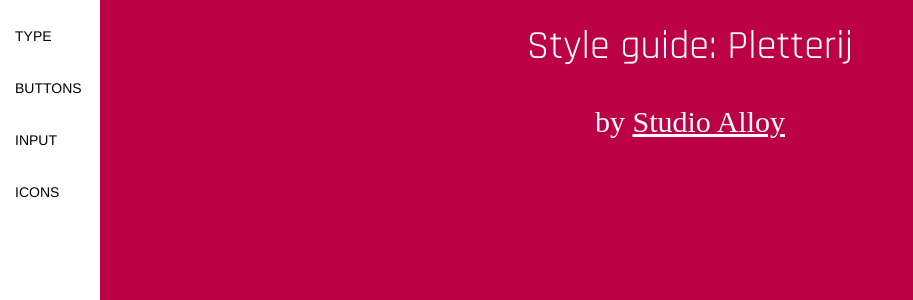
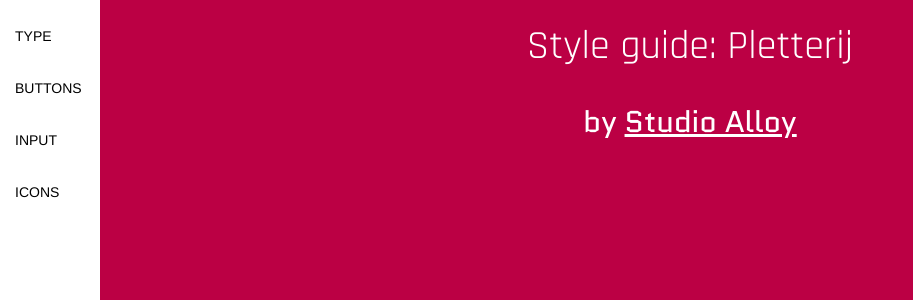
Before and after one commit to StudioAlloy/style-guide-pletterij, a Jekyll site: the page built from index.html, in a window 1280 px wide. Shown: the part 203-503 px from the top of the page, without its empty margins (0-913 px from the left). Built offline with Jekyll 4.4.1, drawn with Linux system fonts in a browser that asks for light colours; some of the changed text lies outside the part shown.

Commit message:
fixed font, color and an icon

```diff
--- a/_data/buttons.yml
+++ b/_data/buttons.yml
@@ -6,10 +6,11 @@
   color: alt
   font-family: primary
   style: > #
-    padding: 30px 15px;
+    padding: 20px 5px;
     text-decoration: none;
     font-weight: 400;
     color: #fff;
+    min-width: 200px;
   hover-style: > #
     background-color: #fff;
     color: #B04;
--- a/_data/type.yml
+++ b/_data/type.yml
@@ -25,8 +25,8 @@
     margin-top: 0;
     margin-bottom: 30px;
 - name: h2
-  font-family: prisecondarymary
-  color: secondary
+  font-family: secondary
+  color: dark
   kind: header
   style: > #
     font-size: 2.45rem;
--- a/index.html
+++ b/index.html
@@ -114,7 +114,6 @@
 				<img rel="icon" type="image/png" src="icons/favicon-16x16.png" sizes="16x16">
 				<img rel="icon" type="image/png" src="icons/favicon-32x32.png" sizes="32x32">
 				<img rel="icon" type="image/png" src="icons/favicon-96x96.png" sizes="96x96">
-				<img rel="icon" type="image/png" src="icons/favicon-194x194.png" sizes="194x194">
 				<img rel="icon" type="image/png" src="icons/android-chrome-192x192.png" sizes="192x192">
 			</div>
 			<h2 class="section-subheader">Extra icons</h2>
```
Also changed, not shown: _data/colors.yml (+0 -8 lines), icons/favicon-194x194.png (deleted).
